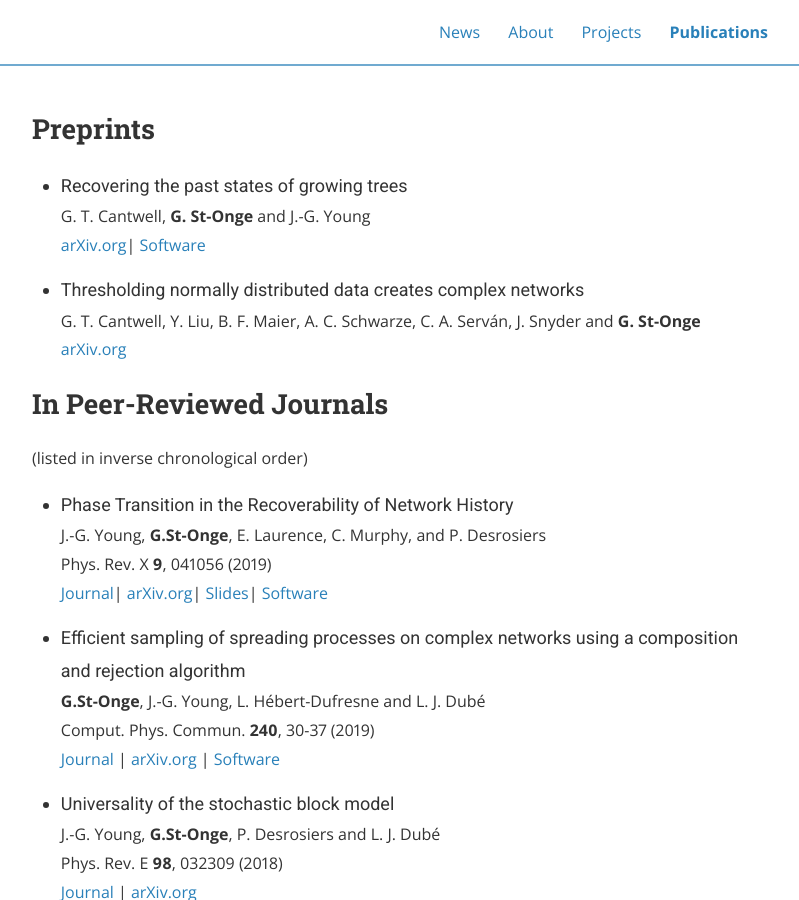
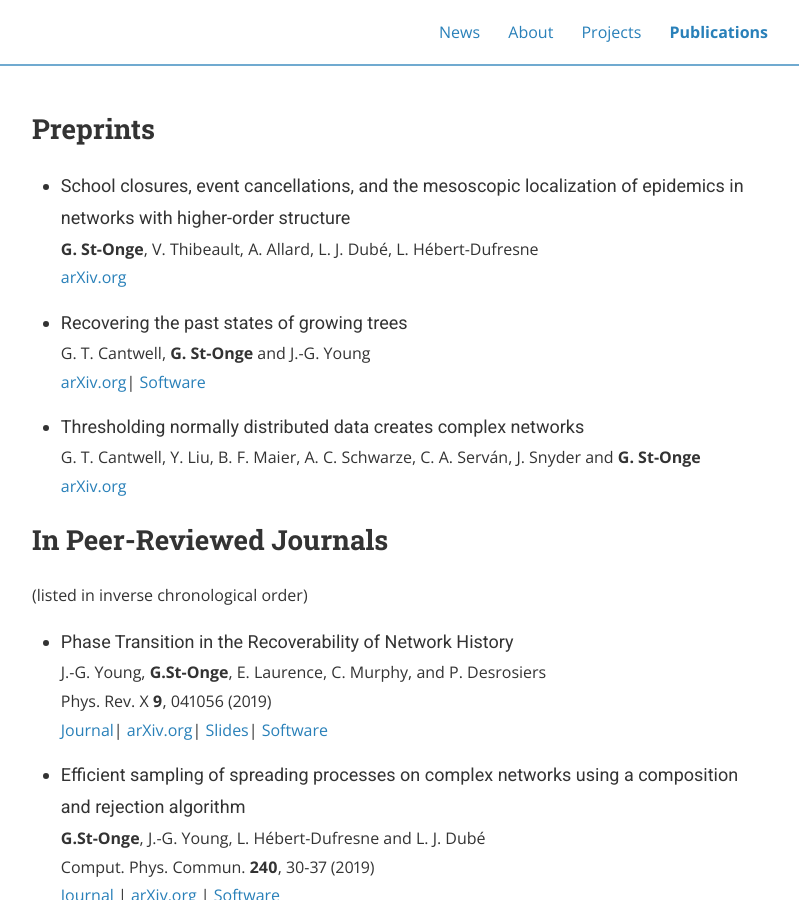
Before and after one commit to gstonge/gstonge.github.io, a Jekyll site: the page built from publications.md, in a window 1280 px wide and 900 px high. Shown: the whole window, without its empty margins (240-1039 px from the left). Built offline with Jekyll 4.4.1, drawn with Linux system fonts in a browser that asks for light colours; nearby versions of some CDN libraries.

Commit message:
new preprint--meso-localization

```diff
--- a/publications.md
+++ b/publications.md
@@ -6,6 +6,12 @@ permalink: /publications/
 
 
 ## Preprints
+
+* <span class="pub-title">School closures, event cancellations, and the mesoscopic localization of epidemics in networks with higher-order structure</span><br>
+**G. St-Onge**, V. Thibeault, A. Allard, L. J. Dubé, L. Hébert-Dufresne
+<br>
+[arXiv.org](https://arxiv.org/abs/2003.05924)
+
 
 * <span class="pub-title">Recovering the past states of growing trees</span><br>
 G. T. Cantwell, **G. St-Onge** and J.-G. Young
@@ -17,7 +23,6 @@ G. T. Cantwell, **G. St-Onge** and J.-G. Young
 G. T. Cantwell, Y. Liu, B. F. Maier, A. C. Schwarze, C. A. Serván, J. Snyder and **G. St-Onge**
 <br>
 [arXiv.org](https://arxiv.org/abs/1902.08278)
-
 
 
 
```
